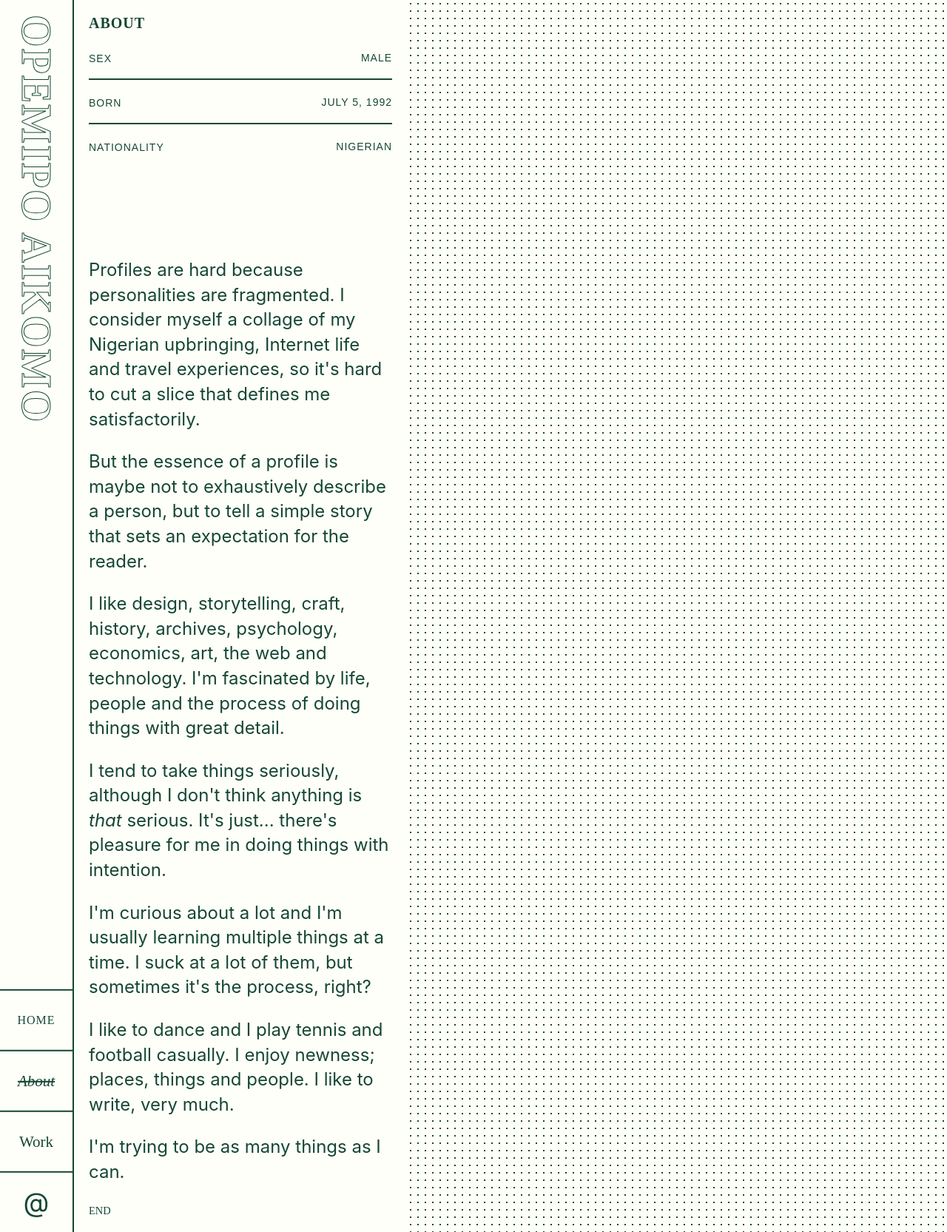
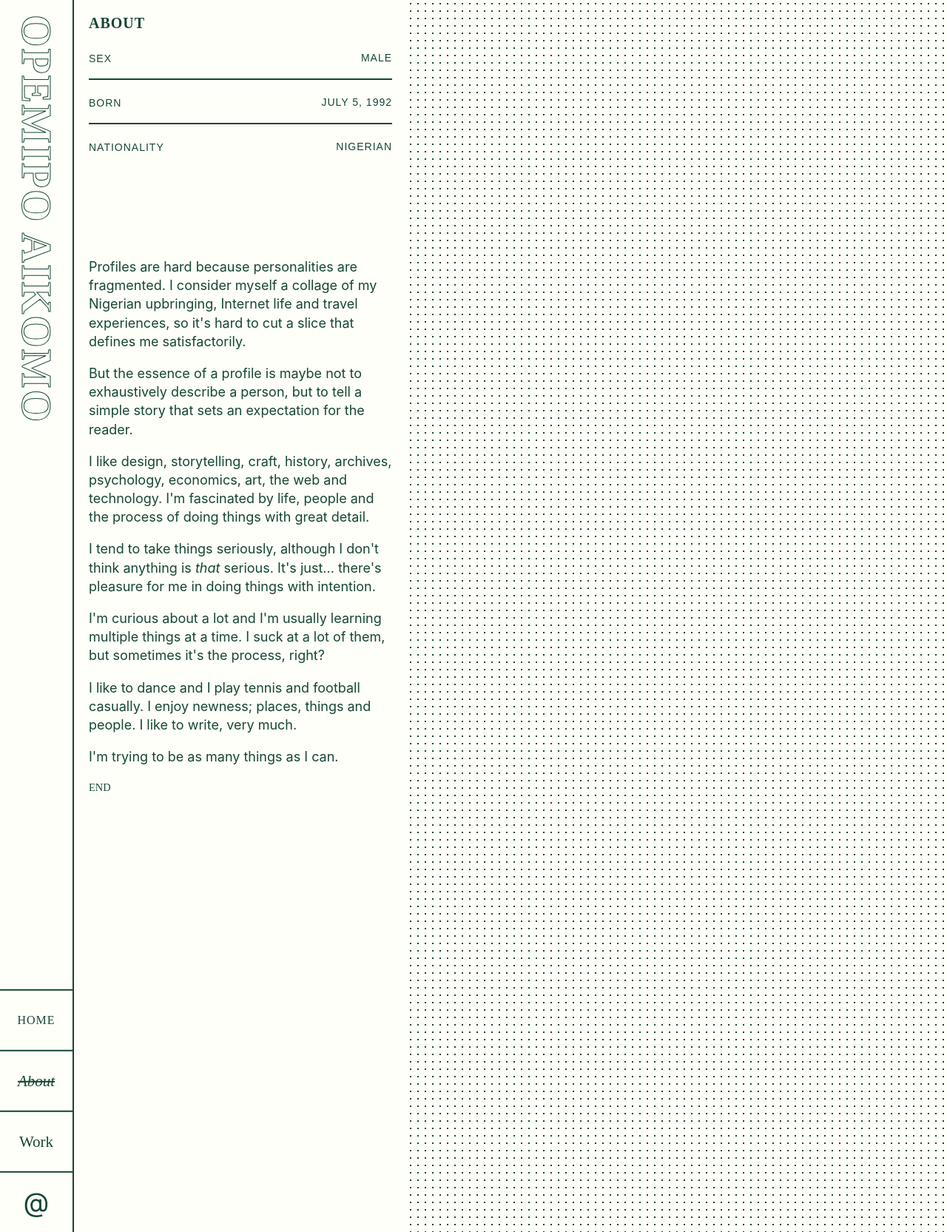
Before and after one commit to fathermerry/opemipo.com, a Jekyll site: the page built from about.md, in a window 1280 px wide. Shown: the whole page at 74% size. Built offline with Jekyll 4.4.1, drawn with Linux system fonts in a browser that asks for light colours; some web fonts are replaced.

Commit message:
Set root font size to 1.8

```diff
--- a/_sass/system/_type.scss
+++ b/_sass/system/_type.scss
@@ -32,7 +32,7 @@
 
 /* Font sizes */
 :root {
-    --font-size-p: 1.6rem;
+    --font-size-p: 1.8rem;
     --font-size-h4: 1.8rem;
     --font-size-h3: 2.4rem;
     --font-size-h2: 2.8rem;
@@ -72,9 +72,6 @@ p {
     &:first-child {
         margin-top: 0;
     }
-    .prose & {
-        font-size: var(--font-size-h3);
-    }
 }
 
 a {
```
